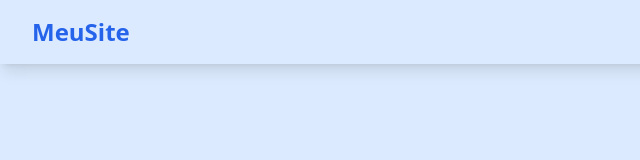
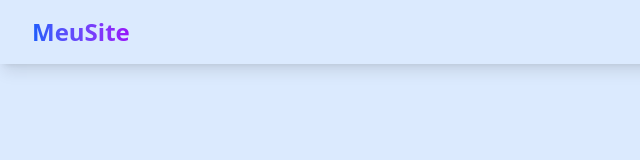
Before and after one commit to pedro2506/aula10, a plain HTML site: page index.html in a window 1280 px wide. Shown: the full height of the page, 0-640 px from the left. Drawn offline with nearby package versions, Linux system fonts and the light colour scheme.

Commit message:
altera13

```diff
--- a/index.html
+++ b/index.html
@@ -74,9 +74,12 @@
       <div class="flex justify-between items-center h-16">
         <!-- Logo -->
         <div class="flex-shrink-0">
-          <h1 style="color:#2563eb; font-weight:bold; font-size:1.5rem;">MeuSite</h1>
-
-
+          <h1 class="text-2xl font-bold
+              bg-gradient-to-r from-blue-600
+              to-purple-600 bg-clip-text
+              text-transparent
+              hover:from-purple-600 hover:to-blue-600
+              transition-all duration-300 cursor-pointer">MeuSite</h1>
           </h1>
         </div>
 
```
